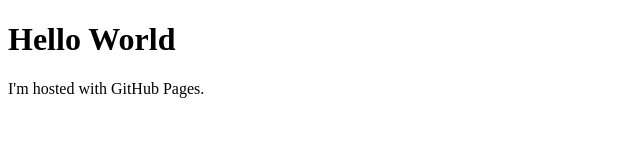
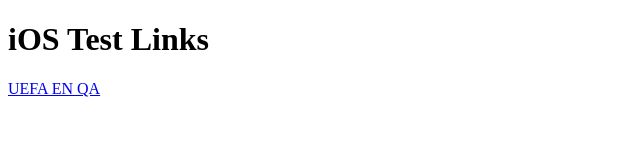
Before and after one commit to sergeymilevich/embedURLs, a plain HTML site: page index.html in a window 1280 px wide. Shown: the whole page, without its empty margins (0-640 px from the left). Drawn offline with Linux system fonts and the light colour scheme.

Commit message:
link added

```diff
--- a/index.html
+++ b/index.html
@@ -1,7 +1,10 @@
 <!DOCTYPE html>
 <html>
+<head>
+<base target="_blank">
+</head>
 <body>
-<h1>Hello World</h1>
-<p>I'm hosted with GitHub Pages.</p>
+<h1>iOS Test Links</h1>
+<p><a href="http://carlsberg.lvis.io/uefa/motm/qa/en">UEFA EN QA</a></p>
 </body>
 </html>
```
